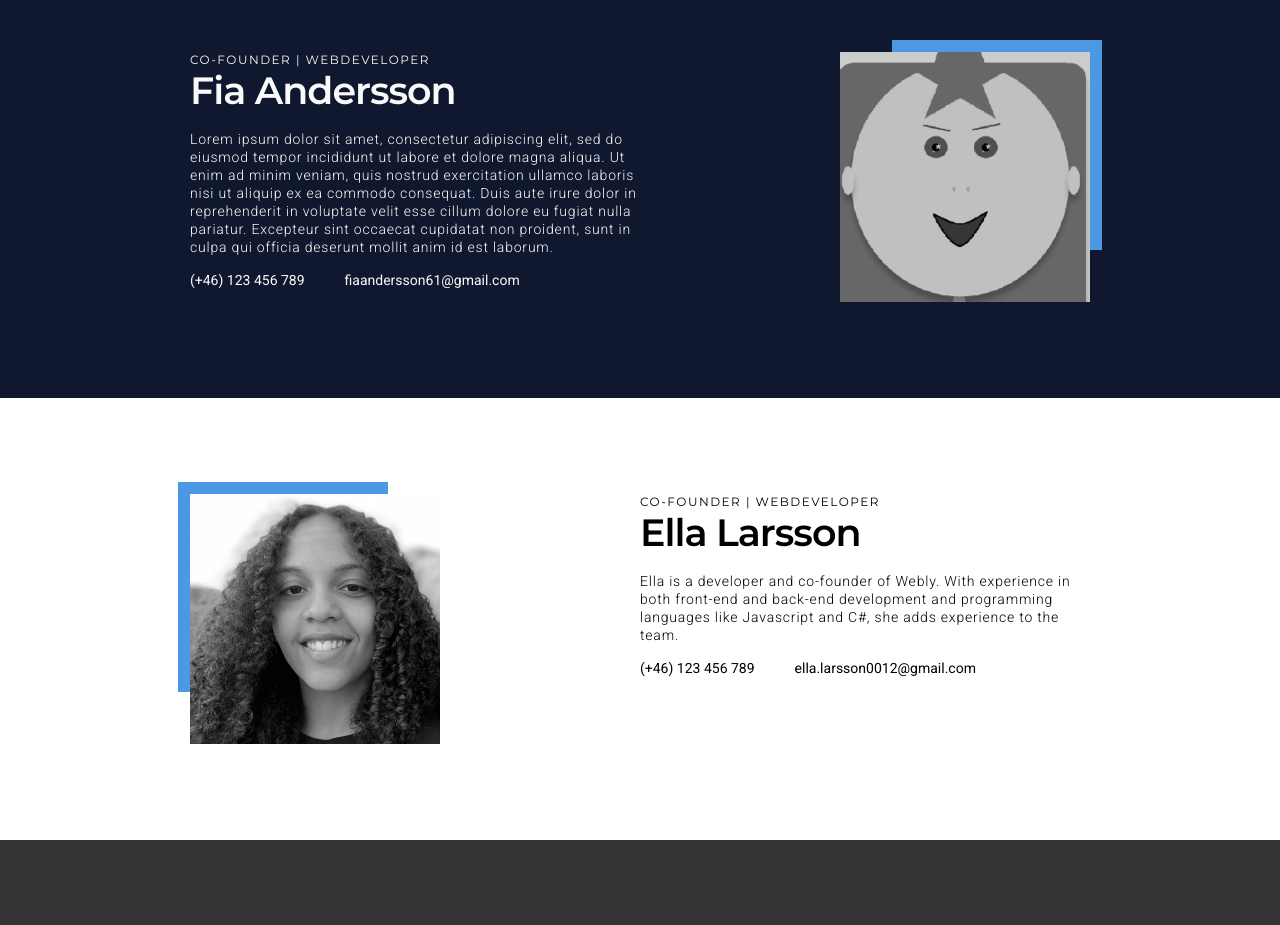
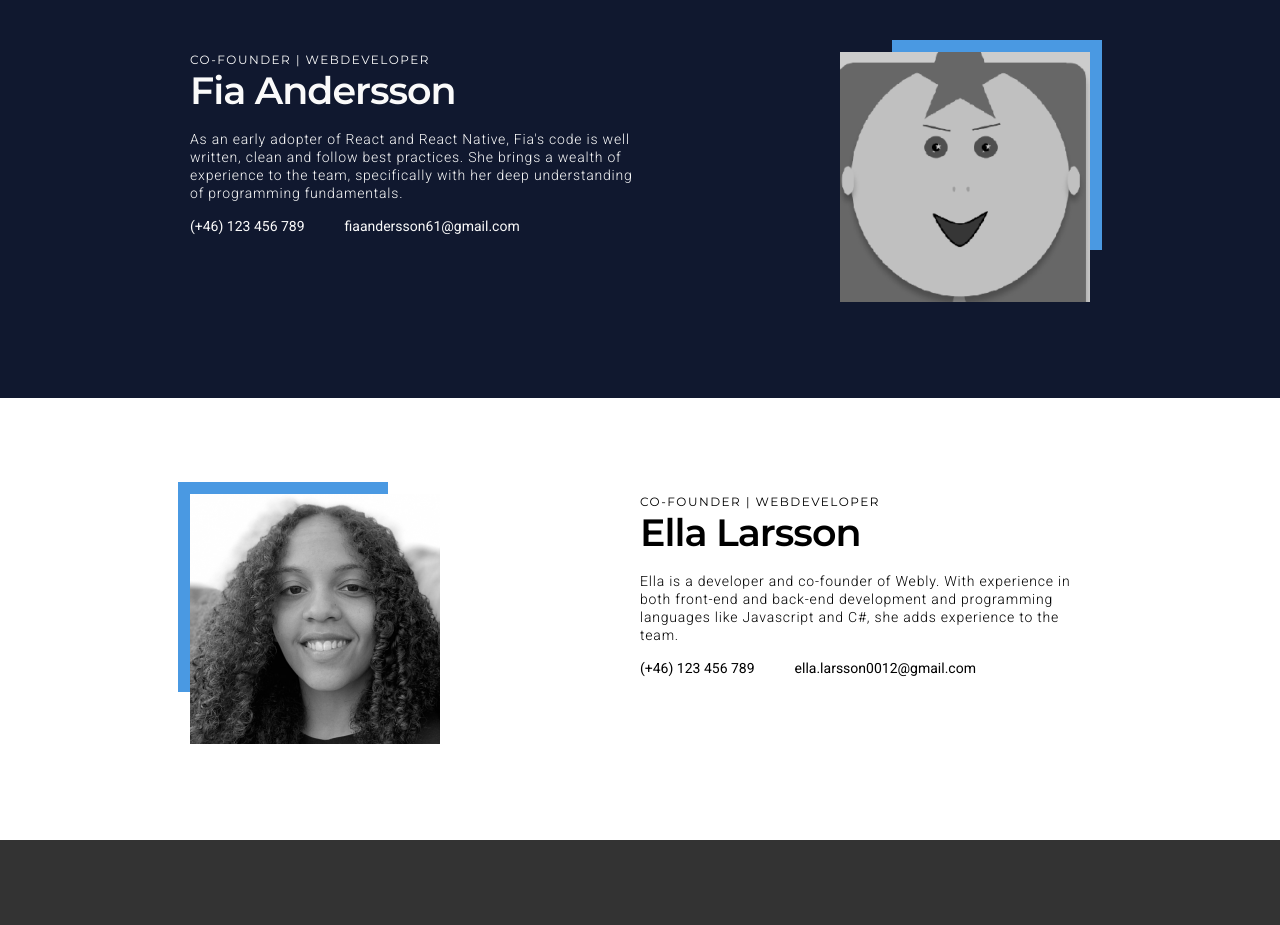
Before and after one commit to nybbe123/agile-project, a React (Create React App) app: page /team in a window 1280 px wide. Shown: the part 1920-2845 px from the top of the page. Built offline with nearby package versions, Linux system fonts and the light colour scheme.

Commit message:
Fia Intro

```diff
--- a/src/components/member/memberData.js
+++ b/src/components/member/memberData.js
@@ -43,7 +43,7 @@ export const memberData = [
     email: "fiaandersson61@gmail.com",
     namePic: fia,
     intro:
-      "Lorem ipsum dolor sit amet, consectetur adipiscing elit, sed do eiusmod tempor incididunt ut labore et dolore magna aliqua. Ut enim ad minim veniam, quis nostrud exercitation ullamco laboris nisi ut aliquip ex ea commodo consequat. Duis aute irure dolor in reprehenderit in voluptate velit esse cillum dolore eu fugiat nulla pariatur. Excepteur sint occaecat cupidatat non proident, sunt in culpa qui officia deserunt mollit anim id est laborum.",
+      "As an early adopter of React and React Native, Fia's code is well written, clean and follow best practices. She brings a wealth of experience to the team, specifically with her deep understanding of programming fundamentals.",
     id: 3,
   },
   {
```
